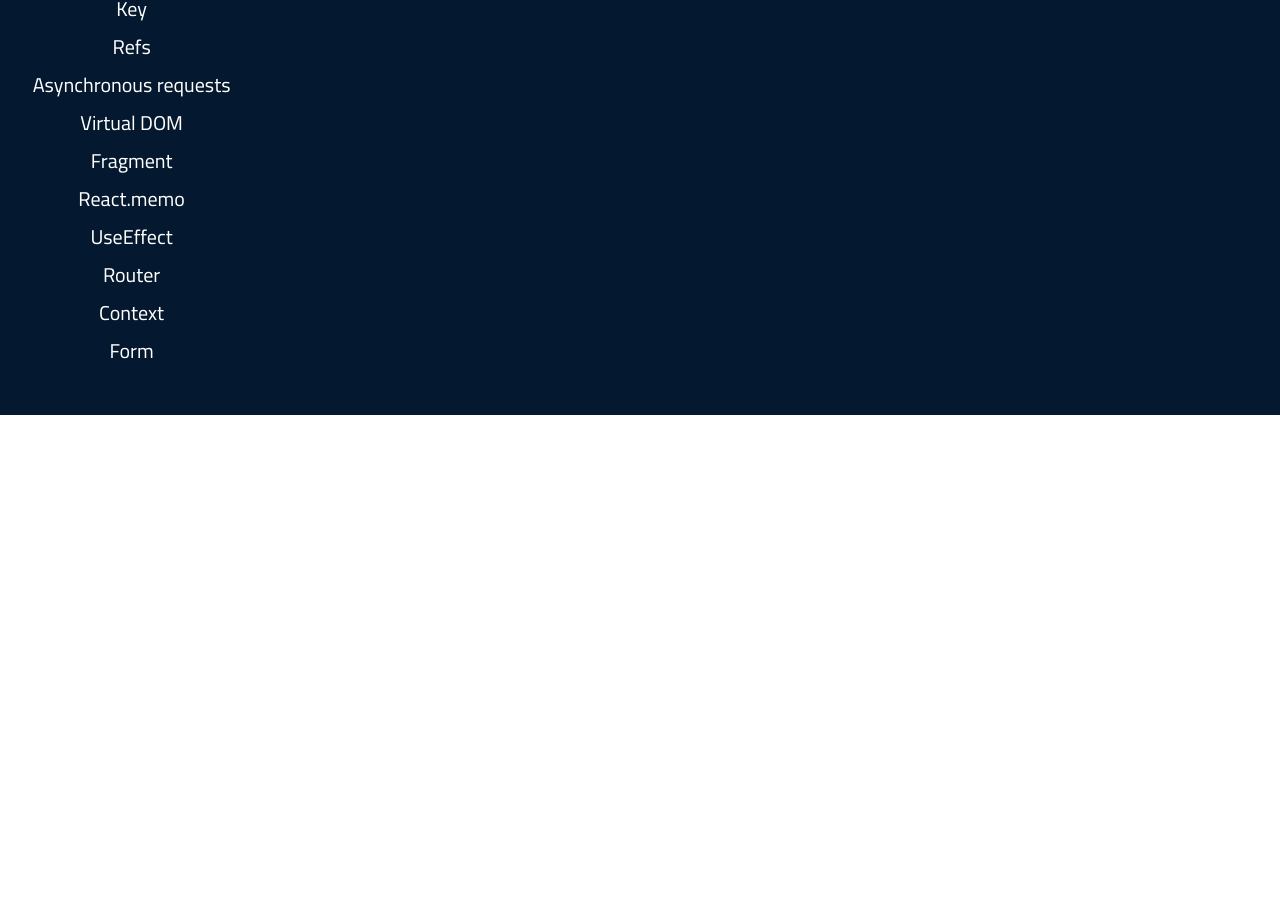
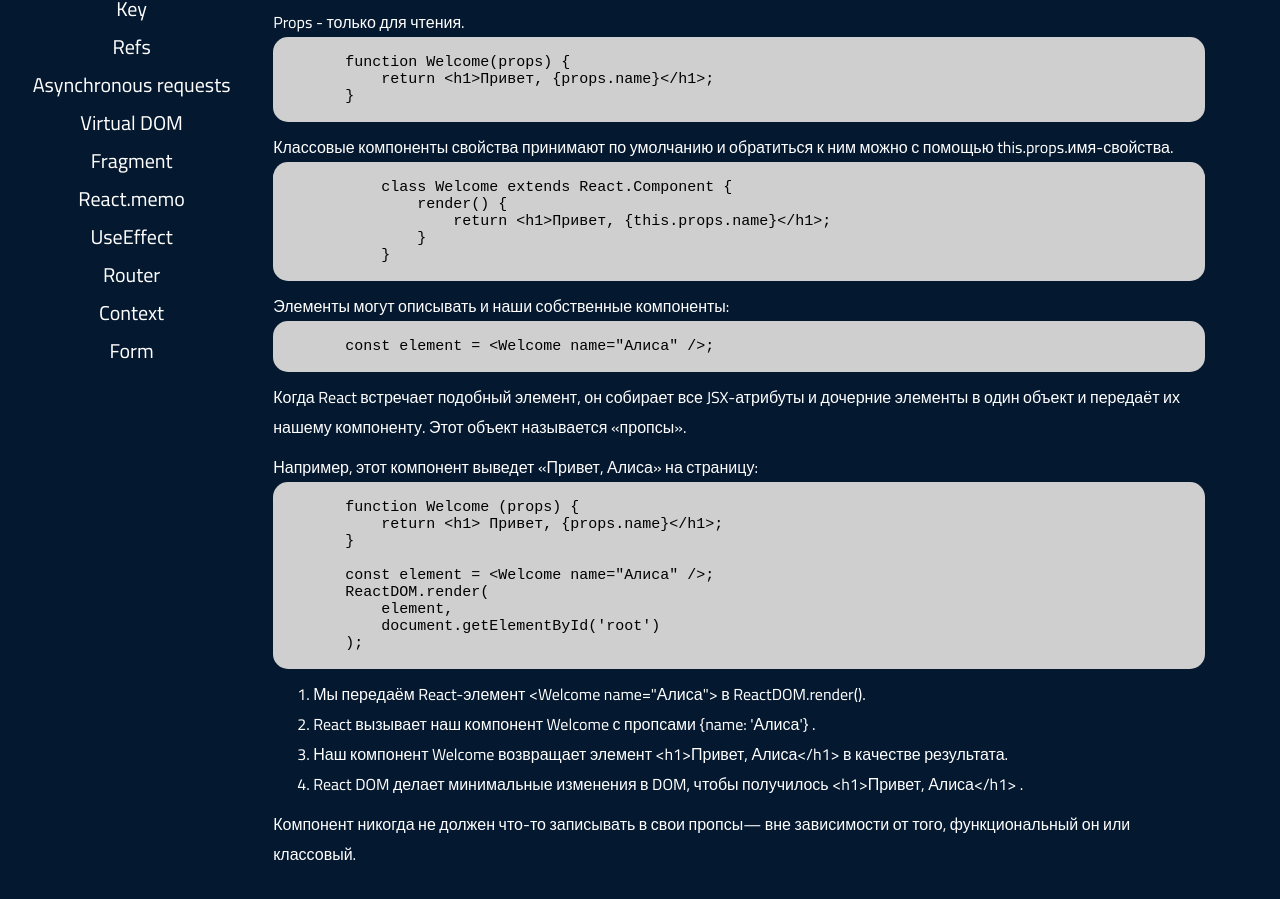
Before and after one commit to InessaBoickova/Shpora, a React (Create React App) app: page /Props in a window 1280 px wide. Shown: the part 589-1488 px from the top of the page. Before the commit the page ends 1004 px from the top, so only its background shows below. Built offline with nearby package versions, Linux system fonts and the light colour scheme.

Commit message:
create props page

```diff
--- a/src/components/App/App.js
+++ b/src/components/App/App.js
@@ -9,6 +9,7 @@
 import Home from '../pages/Home/home';
 import Compon from '../pages/Compon/compon';
 import Navigation from '../Navigation/navigation';
+import Props from '../pages/Props/props';
 import './App.sass';
 
 class App  extends  Component{
@@ -22,6 +23,7 @@
                 <Routes>\
                   <Route  path='/' element = {<Home/>}/>
                   <Route  path='/Component' element = {<Compon/>}/>
+                  <Route  path='/Props' element = {<Props/>}/>
                 </Routes>
                </div>
            </div>
--- a/src/components/pages/Compon/compon.js
+++ b/src/components/pages/Compon/compon.js
@@ -8,7 +8,7 @@
                 return <h1>Привет, мир! </h1>;
             }
         `
-        const codeExampleFirstSecond = `
+        const codeExampleSecond = `
             class Welcome extends React.Component {
                 render() {
                     return <h1>Привет, мир!</h1>;
@@ -34,7 +34,7 @@
                 <span>Ещё компоненты можно определять как классы ES6:</span>
                 <pre>
                     <code>
-                        {codeExampleFirstSecond}
+                        {codeExampleSecond}
                     </code>
                 </pre>
                 <span>Компонента должна себя вести как чистая функция.</span>
--- /dev/null
+++ b/src/components/pages/Props/props.js
@@ -0,0 +1,91 @@
+import React, { Component }  from 'react';
+import '../pages.sass'
+
+class Props extends Component{
+    render(){
+        const codeExampleFirst= `
+        function Welcome(props) {
+            return <h1>Привет, {props.name}</h1>;
+        }
+        `
+        const codeExampleSecond = `
+            class Welcome extends React.Component {
+                render() {
+                    return <h1>Привет, {this.props.name}</h1>;
+                }
+            }
+        `
+        const codeExampleThree = `
+        const element = <Welcome name="Алиса" />;
+        `
+        const codeExampleFour = `
+        function Welcome (props) {
+            return <h1> Привет, {props.name}</h1>;
+        }
+
+        const element = <Welcome name="Алиса" />;
+        ReactDOM.render(
+            element,
+            document.getElementById('root')
+        );
+        `
+        const codeExampleFive = `
+        <Welcome name="Алиса"> в ReactDOM.render().
+        `
+        const codeExampleSix = `
+            {name: 'Алиса'}
+        `
+        const codeExampleSeven = `
+        <h1>Привет, Алиса</h1>
+        `
+        return(
+            <div className="content">
+                <h2 className="content_header">Props</h2>
+                <span>
+                    То, что мы называем аргументами в мире функций, в мире компонентов называется свойствами.
+                </span>
+                <span>Функциональные компоненты свойства принимают в качестве аргумента.</span>
+                <span>Props представляют собой объект, содержащие свойства.</span>
+                <span>Обратиться к ним можно - props.имя-свойства.</span>
+                <span>Props - только для чтения.</span>
+                <pre>
+                    <code>
+                        {codeExampleFirst}
+                    </code>
+                </pre>
+                <span>
+                    Классовые компоненты свойства принимают по умолчанию и обратиться к ним можно с помощью this.props.имя-свойства.
+                </span>
+                <pre>
+                    <code>
+                        {codeExampleSecond}
+                    </code>
+                </pre>
+                <span>Элементы могут описывать и наши собственные компоненты:</span>
+                <pre>
+                    <code>
+                        {codeExampleThree}
+                    </code>
+                </pre>
+                <span>
+                    Когда React встречает подобный элемент, он собирает все JSX-атрибуты и дочерние элементы в один объект и передаёт их нашему компоненту. Этот объект называется «пропсы».
+                </span>
+                <span>Например, этот компонент выведет «Привет, Алиса» на страницу:</span>
+                <pre>
+                    <code>
+                        {codeExampleFour}
+                    </code>
+                </pre>
+                <ol>
+                    <li>Мы передаём React-элемент {codeExampleFive}</li>
+                    <li>React вызывает наш компонент Welcome с пропсами {codeExampleSix}.</li>
+                    <li>Наш компонент Welcome возвращает элемент {codeExampleSeven} в качестве результата.</li>
+                    <li>React DOM делает минимальные изменения в DOM, чтобы получилось {codeExampleSeven}.</li>
+                </ol>
+                <span>Компонент никогда не должен что-то записывать в свои пропсы— вне зависимости от того, функциональный он или классовый.</span>
+            </div>
+        )
+    }
+}
+
+export default Props;
--- a/src/components/pages/pages.sass
+++ b/src/components/pages/pages.sass
@@ -6,7 +6,7 @@
         font-size: 25px
         color: white
         margin-bottom: 25px
-    span, ul
+    span, ul , ol
         display: block
         margin-top: 10px
         color: white
```
